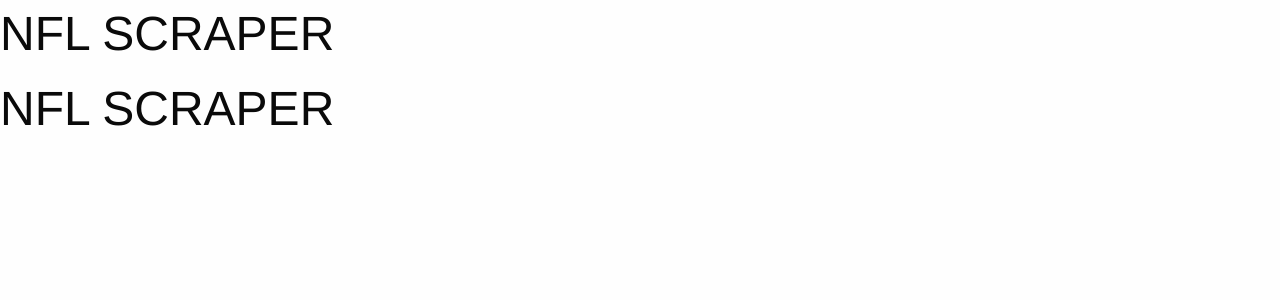
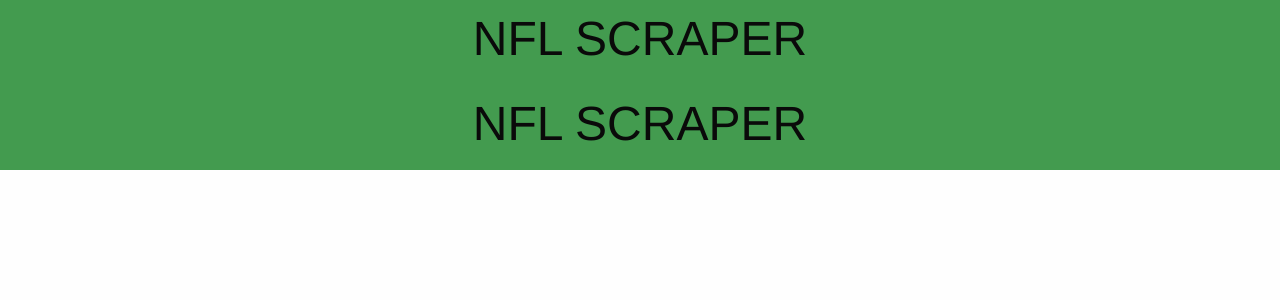
Before and after one commit to nazwr/NFLSCRAPER, a Rails app: template app/views/layouts/application.html.erb in a window 1280 px wide. Shown: the top 300 px of the page. Run offline with Rails 7, Linux system fonts and the light colour scheme; the template is opened without the code that fills it, so the values that code supplies are empty; parts of the project's set-up code (start-up, migrations or seed data) failed here and were passed over; some libraries are stand-ins or nearby versions.

Commit message:
added header

```diff
--- a/app/assets/stylesheets/application.css
+++ b/app/assets/stylesheets/application.css
@@ -30,3 +30,10 @@
   margin-left: 20px;
   margin-right: 20px;
 }
+
+.top-header {
+  background: #439B4F;
+  width: 100%;
+  text-align: center;
+  padding: 5px;
+}
--- a/app/views/layouts/application.html.erb
+++ b/app/views/layouts/application.html.erb
@@ -12,7 +12,9 @@
   </head>
 
   <body>
-    <h1>NFL SCRAPER</h1>
+    <div class="top-header">
+      <h1>NFL SCRAPER</h1>
+    </div>
     <%= yield %>
   </body>
 </html>
```
